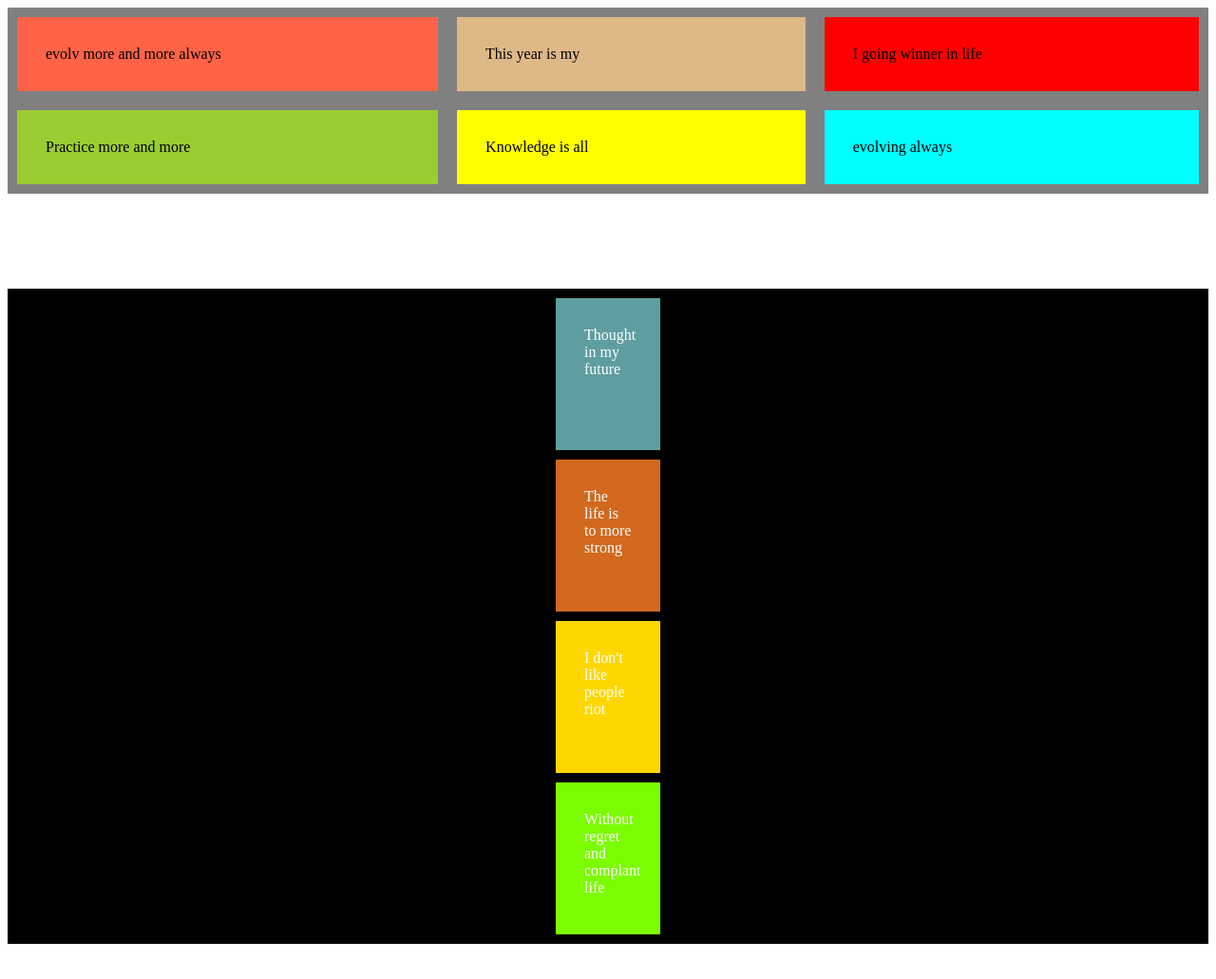
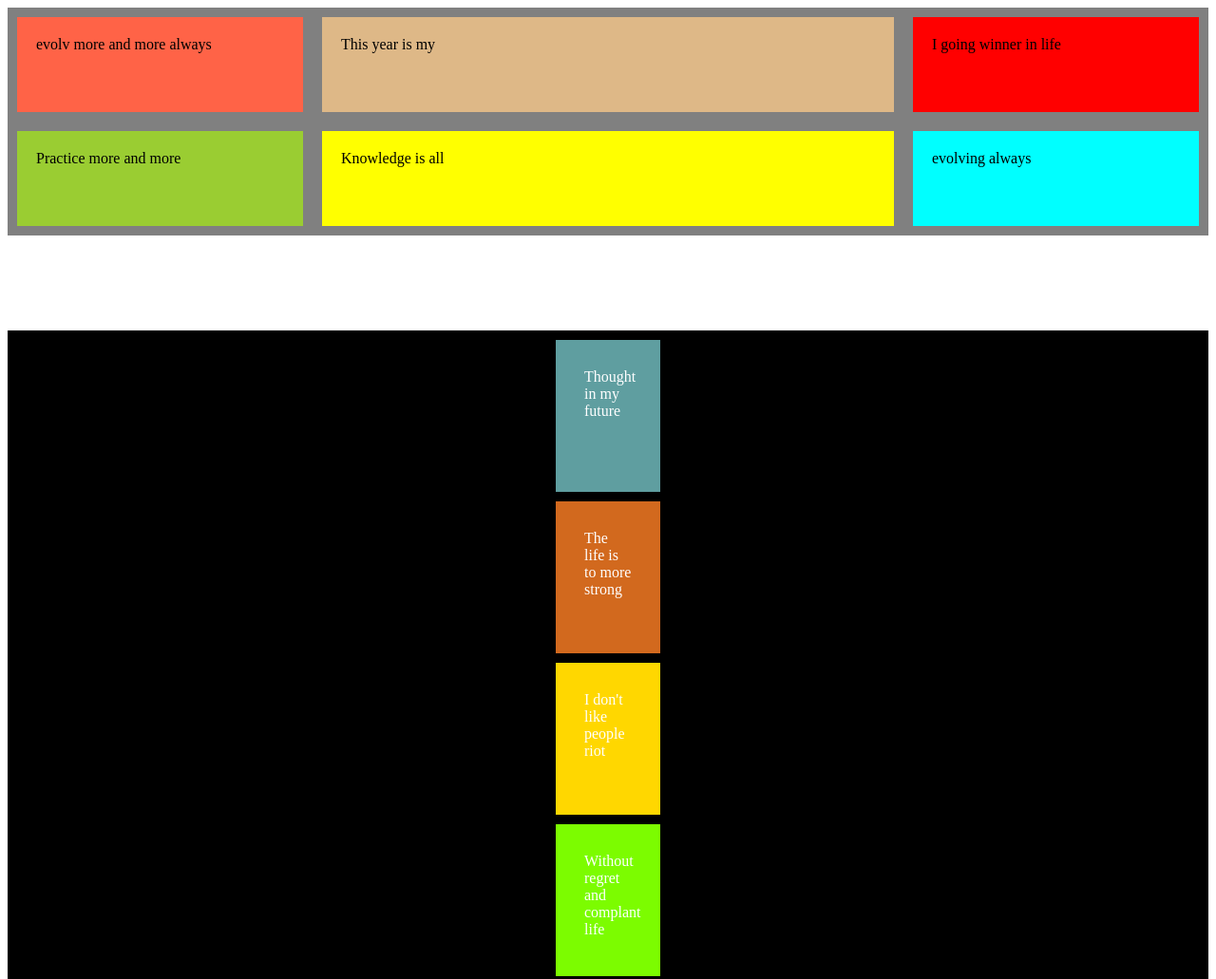
Before and after one commit to felipe-programador-18/practice-front, a plain HTML site: page practice.htmlandcss/grid.html in a window 1280 px wide. Shown: the top 1031 px of the page at 95% size. Before the commit the page ends 1002 px from the top, so only its background shows below. Drawn offline with Linux system fonts and the light colour scheme.

Commit message:
c31- started make again grid

```diff
--- a/practice.htmlandcss/style.css.grid.css
+++ b/practice.htmlandcss/style.css.grid.css
@@ -3,44 +3,40 @@
     color: black;
     padding: 10px;
     display: grid;
-    grid-template-rows: auto auto;
-    grid-template-columns: auto auto auto;
-    gap:20px;
+    grid-template: 100px 100px / 1fr 2fr 1fr;
+
+    grid-gap:20px;
     margin-bottom: 100px;
 
 }
 
 .one{
  background-color: tomato;
- padding:30px;
-
+ padding: 20px;
 }
 
 .two{
  background-color: burlywood;
- padding: 30px;
-
+ padding: 20px;
 }
 .three{
 background-color: red;
-padding: 30px;
-
+padding: 20px;
 }
 
 .four{
 background-color: yellowgreen;
-padding:30px;
-
+padding: 20px;
 }
 
 .five{
 background-color: yellow;
-padding: 30px;
+padding: 20px;
 }
 
 .six{
 background-color: aqua;
-padding: 30px;
+padding: 20px;
 }
 
 .thought{
```
